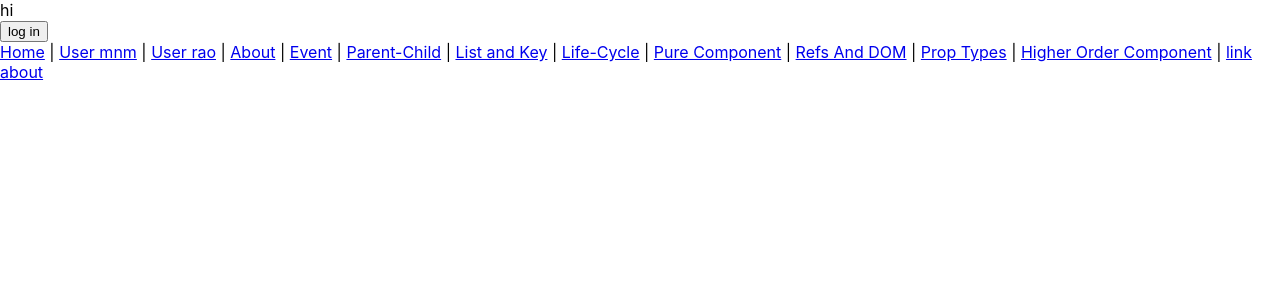
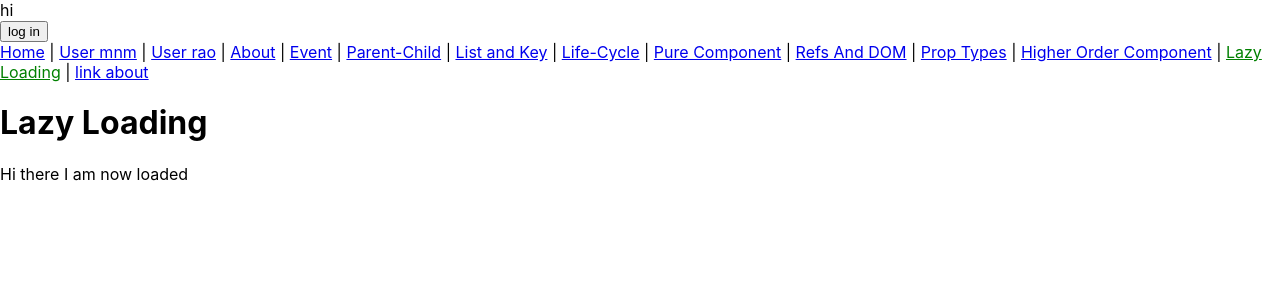
Before and after one commit to mn-manjunatha/react-router-all-in, a React (Create React App) app: page /lazyLoading in a window 1280 px wide. Shown: the top 300 px of the page. Built offline with nearby package versions, Linux system fonts and the light colour scheme.

Commit message:
lazy loading added

```diff
--- a/src/Main.js
+++ b/src/Main.js
@@ -11,6 +11,9 @@ import PureComponent from './components/pureComponent/PureComponent';
 import RefsAndDOM from './components/refs-dom/RefsAndDOM';
 import PropTypesCom from './components/props-type/PropTypes';
 import SampleComponent from './components/higher-order-components/SampleComponent';
+import LazyLoading from './components/lazy-loading/LazyLoading';
+
+
 
 //import StaticTypeChecking from './components/static-type-checking/StaticTypeChecking';
 
@@ -35,6 +38,7 @@ const Main = ({isLogedin}) => (
       <Route path="/refsDom" strict component={RefsAndDOM}/>
       <Route path="/propTypes" strict component={PropTypesCom}/>
       <Route path="/higherOrderComponent" strict component={SampleComponent} />
+      <Route path="/lazyLoading" strict component={LazyLoading} />
 
 
       <Route path="/listkey" strict component={ListKey}/>
--- a/src/components/common/Header.js
+++ b/src/components/common/Header.js
@@ -30,6 +30,8 @@ const Header = () => (
         {" | "}
         <NavLink to='/higherOrderComponent' exact activeStyle={{color:'green'}}>Higher Order Component</NavLink>
         {" | "}
+        <NavLink to='/lazyLoading' exact activeStyle={{color:'green'}}>Lazy Loading</NavLink>
+        {" | "}
         <Link to='/about/'> link about</Link>
     </nav>
   </header>
--- a/src/components/higher-order-components/HOC/stylesWrappers.js
+++ b/src/components/higher-order-components/HOC/stylesWrappers.js
@@ -2,7 +2,6 @@ import React from 'react';
 import commonStyles from '../../../styles/commonStyles';
 
 const trnslateProps =(props) => {
-    debugger;
     let _styles = {...commonStyles.default}
     if(props.disable){
         _styles = {..._styles, ...commonStyles.disable}
@@ -13,11 +12,9 @@ const trnslateProps =(props) => {
 }
 
 export default (WrappedComponent)=>{
-    debugger;
     let x = commonStyles;
 
     return function wrappedRender(args) {
-        debugger;
         return WrappedComponent(trnslateProps(args));
     }
 
--- a/src/components/higher-order-components/SampleComponent.js
+++ b/src/components/higher-order-components/SampleComponent.js
@@ -3,7 +3,6 @@ import Button from './../common/Button';
 
 class SampleComponent extends React.Component {
     constructor(props) {
-        debugger
         super(props);
         this.state = {
             disable: false
--- /dev/null
+++ b/src/components/lazy-loading/LazyLoading.js
@@ -0,0 +1,19 @@
+import React, { lazy, Suspense } from 'react';
+///import MyComp from './MyComp';
+
+const MyComp = lazy(() => import('./MyComp'))
+
+class LazyLoading extends React.Component {
+    render() {
+        return (
+            <div>
+                <h1>Lazy Loading</h1>
+                <Suspense fallback={<div>(Another Component) loading..... </div>}>
+                    <MyComp />
+                </Suspense>
+            </div>
+         );
+    }
+}
+
+export default LazyLoading;
--- /dev/null
+++ b/src/components/lazy-loading/MyComp.js
@@ -0,0 +1,8 @@
+import React from 'react';
+const MyComp = () => {
+    return (
+        <div>Hi there I am now loaded</div>
+    );
+}
+
+export default MyComp;
```
